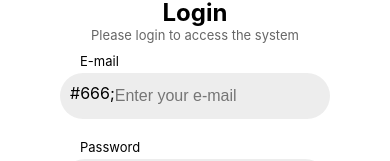
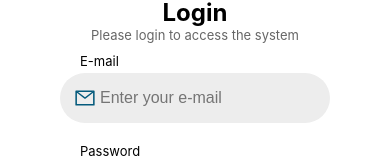
Before and after one commit to Ausaf1/sih_prototype, a React (Create React App) app in the folder client/: page /officerLogin in a window 390 px wide. Shown: the part 242-403 px from the top of the page. Built offline with nearby package versions, Linux system fonts and the light colour scheme.

Commit message:
Responsive Logins

```diff
--- a/client/src/pages/InstituteLogin/InstituteLogin.js
+++ b/client/src/pages/InstituteLogin/InstituteLogin.js
@@ -14,7 +14,7 @@ const InstituteLogin = () => {
           <form className="form-login">
             <label for="email">E-mail</label>
             <div className="input-email">
-            #666;
+            <AiOutlineMail className='icon'/>
               <input type="email" name="email" placeholder="Enter your e-mail" required/>
             </div>
             <label for="password">Password</label>
```
